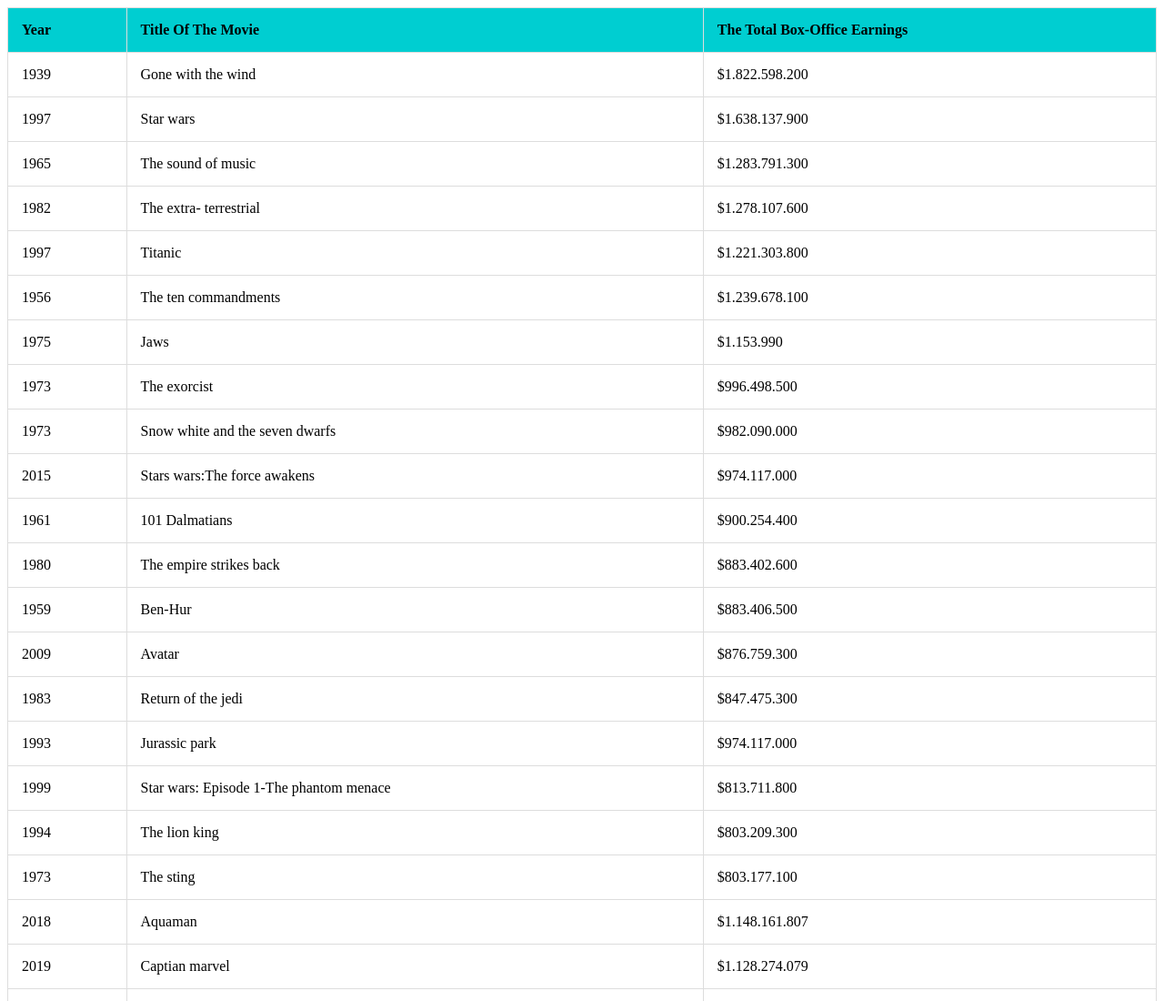
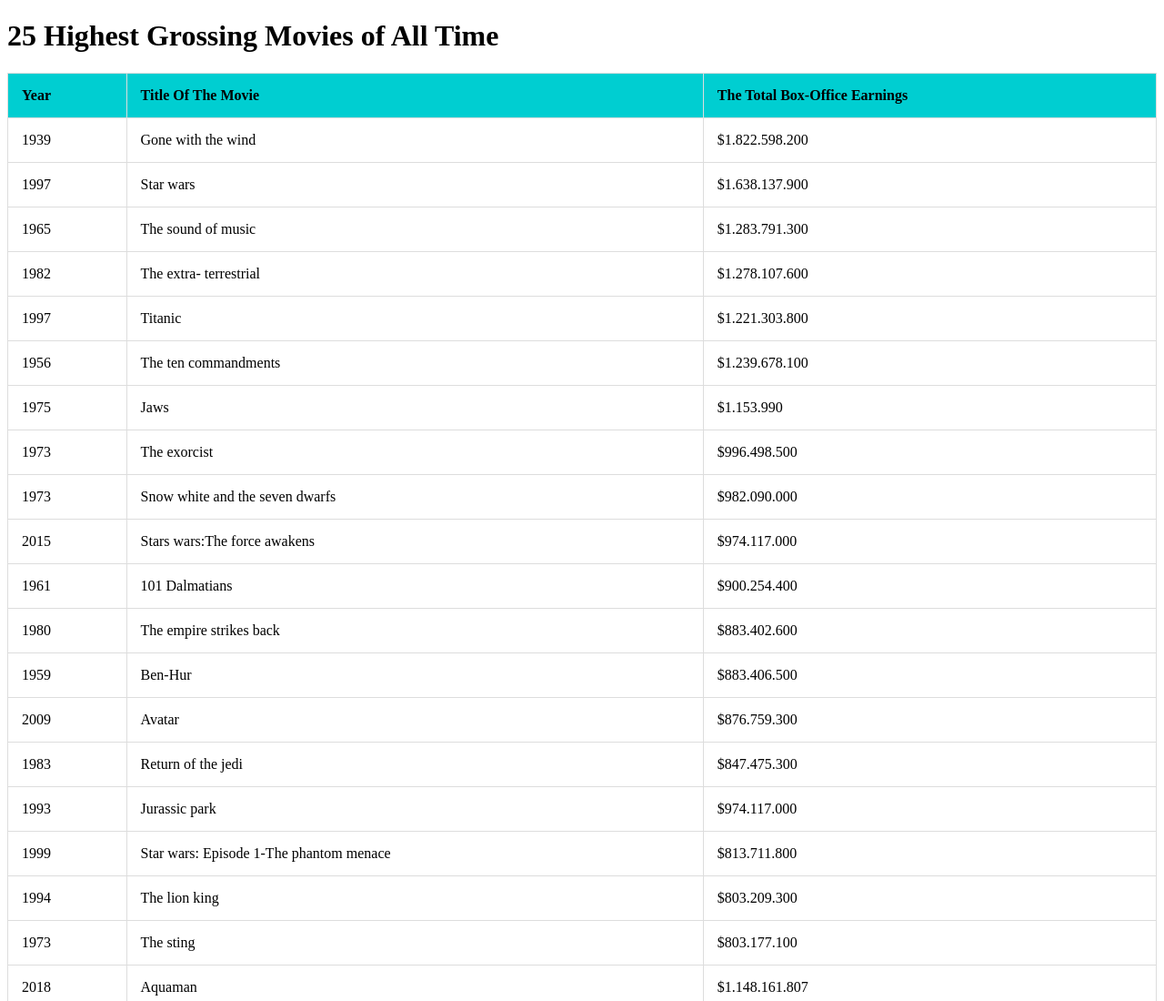
Before and after one commit to amahlendlela478-ITvarsity/-Module-1-Assessment-4-, a plain HTML site: page index.html in a window 1280 px wide. Shown: the top 1100 px of the page at 91% size. Drawn offline with Linux system fonts and the light colour scheme.

Commit message:
Update index.html

```diff
--- a/index.html
+++ b/index.html
@@ -6,6 +6,8 @@
 
       <body>
             <table border="1">
+                <h1>25 Highest Grossing Movies of All Time</h1>
+
                   <tr>
                       <th>Year</th>
                       <th>Title Of The Movie</th>
```
